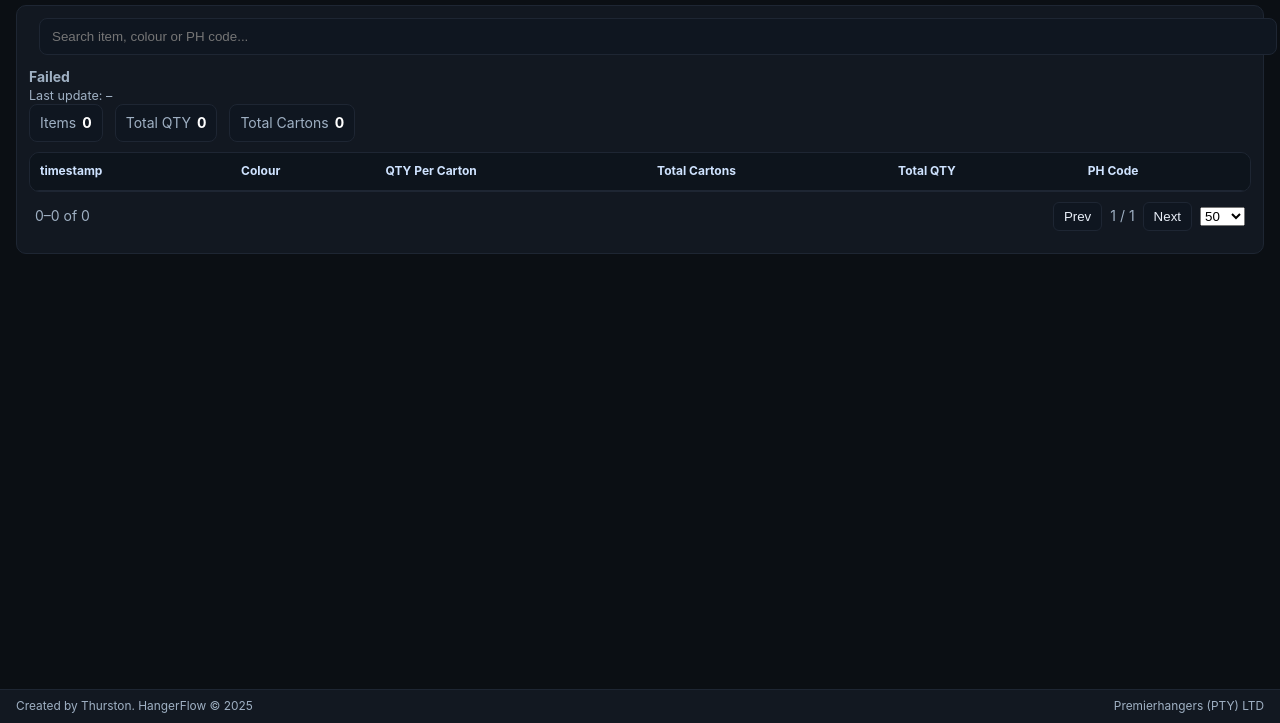
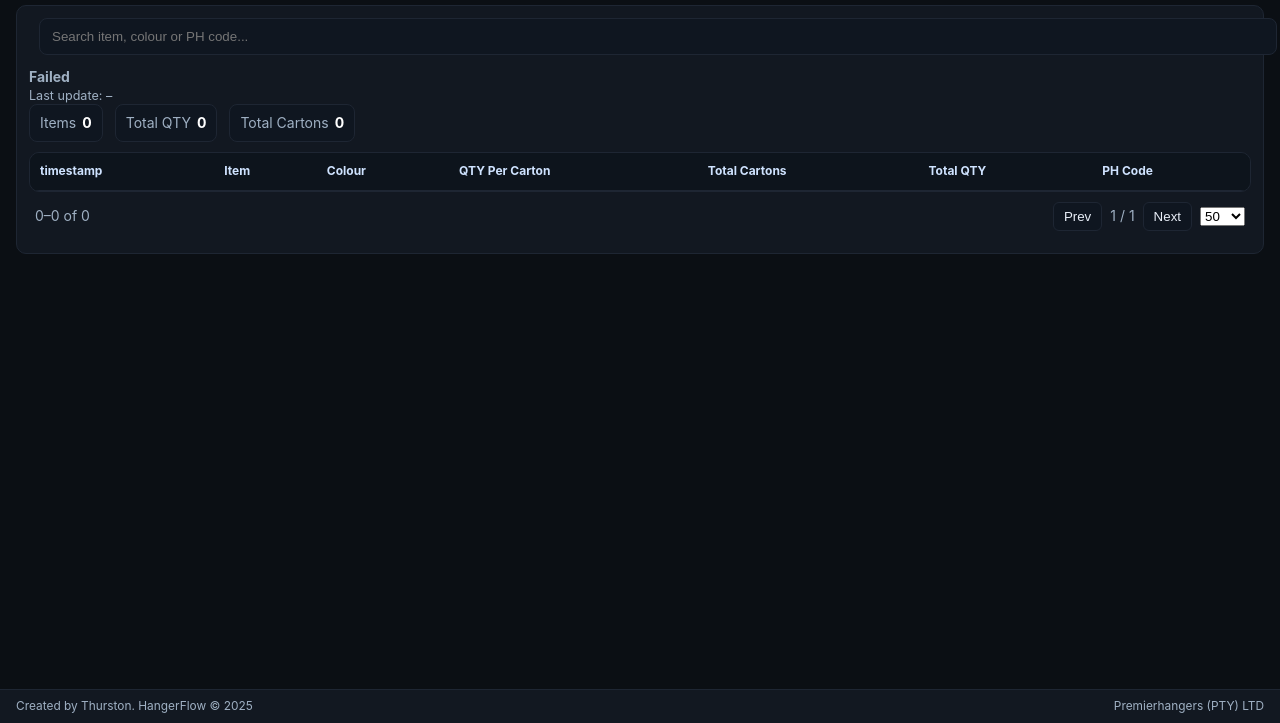
Before and after one commit to Tswasserman/HaangerFlow, a plain HTML site: page index.html in a window 1280 px wide. Shown: the part 77-800 px from the top of the page. Drawn offline with Linux system fonts and the light colour scheme; no server answers.

Commit message:
Update index.html

```diff
--- a/index.html
+++ b/index.html
@@ -553,7 +553,7 @@ const STATE = {
     data: [], filtered: [],
     sortKey: 'Colour', sortDir: 'asc',
     page: 1, pageSize: 50, colourFilter: null,
-    columns: ['timestamp','Colour','QTY Per Carton','Total Cartons','Total QTY','PH Code']
+    columns: ['timestamp','Item','Colour','QTY Per Carton','Total Cartons','Total QTY','PH Code']
   },
   dispatch: {
     raw: [], groups: [], filteredGroups: [], pages: [],
@@ -610,11 +610,12 @@ function switchPage(route) {
 STATE.stock = {
   data: [],
   filtered: [],
-  columns: ['timestamp','Colour','QTY Per Carton','Total Cartons','Total QTY','PH Code'],
+  columns: ['timestamp','Item','Colour','QTY Per Carton','Total Cartons','Total QTY','PH Code'],
 
   // filters/sort
   colourFilter: null,
   sortKey: 'PH Code',
+  sortKey: 'Item',
   sortDir: 'asc',
 
   // paging
@@ -677,13 +678,15 @@ function loadStock() {
     .then(payload => {
       STATE.stock.data = (payload.rows || []).map(r => ({
         timestamp: r.timestampIso || r.timestamp || '',
+        Item: r['Item'] || '',
         Colour: r['Colour'],
         'QTY Per Carton': r['QTY Per Carton'],
         'Total Cartons': r['Total Cartons'],
         'Total QTY': r['Total QTY'],
         'PH Code': r['PH Code'],
-        _searchKey: `${r['Colour'] || ''} ${r['PH Code'] || ''}`.toLowerCase()
+        _searchKey: `${r['Item'] || ''} ${r['Colour'] || ''} ${r['PH Code'] || ''}`.toLowerCase()
       }));
+
 
       buildStockChips();
       computeStockDerived();
```
